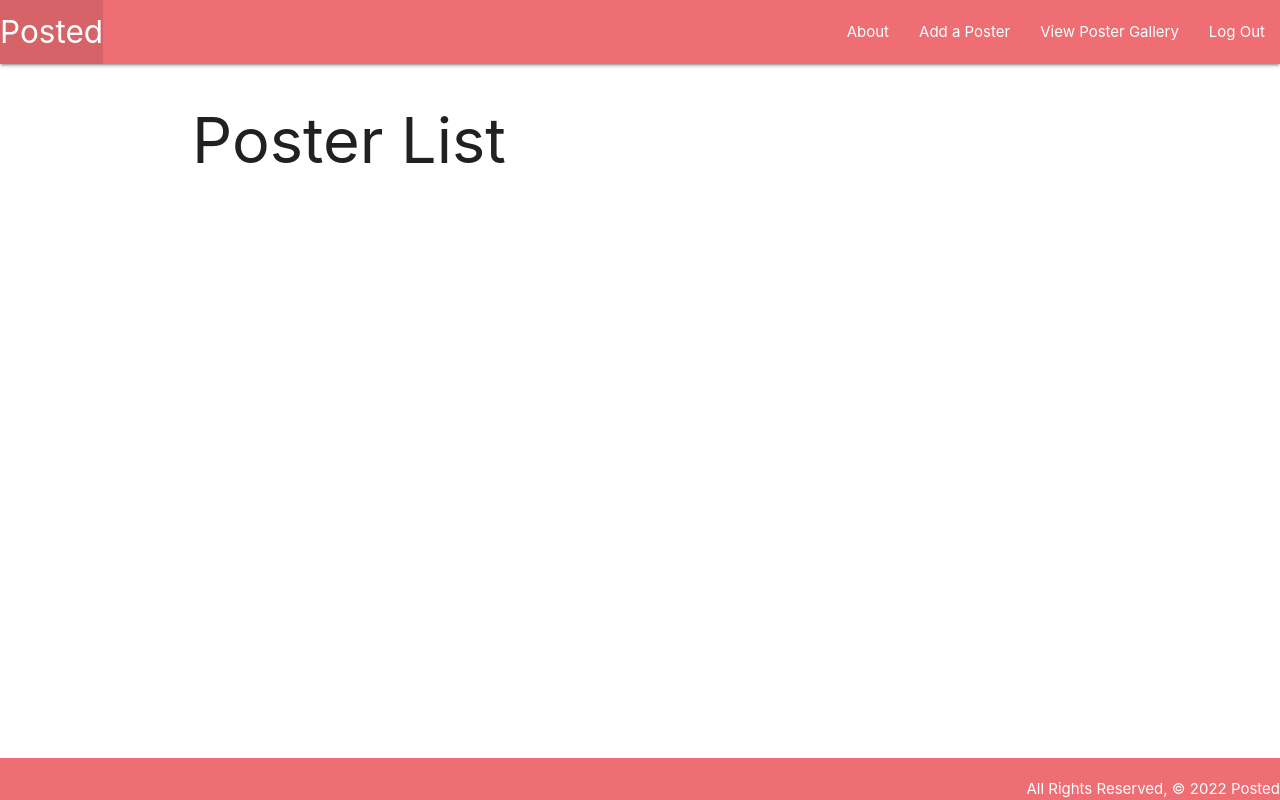
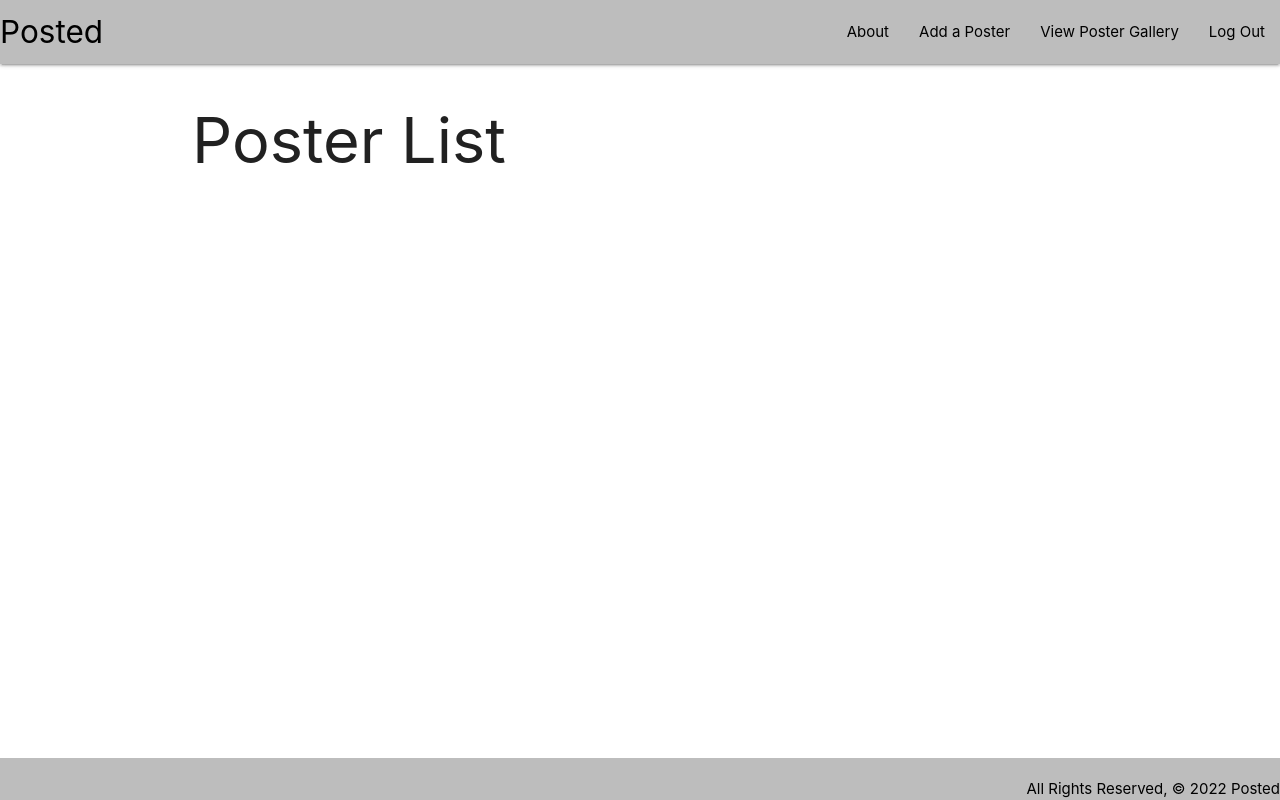
Before and after one commit to mmarvin3/Posted, a Django app: page /posters/ in a window 1280 px wide. Run offline with Django 4.2, Linux system fonts and the light colour scheme; the visitor is signed in with stand-in values (Sample User, id 1); data that the repository does not hold is empty.

Commit message:
styling updates

```diff
--- a/main_app/templates/base.html
+++ b/main_app/templates/base.html
@@ -16,29 +16,29 @@
 <body>
     <header class="navbar-fixed">
         <nav>
-            <div class="nav-wrapper">
+            <div class="nav-wrapper grey lighten-1">
                 <ul>
                     <li>
-                        <a href="/" class="left brand-logo">Posted</a>
+                        <a href="/" class="black-text left grey lighten-1 brand-logo">Posted</a>
                     </li>
                 </ul>
                 <ul class="right">
-                    <li><a href="{% url 'about' %}">About</a></li>
+                    <li><a class="black-text" href="{% url 'about' %}">About</a></li>
                     {% if user.is_authenticated %}
-                    <li><a href="{% url 'posters_create' %}">Add a Poster</a></li>
-                    <li><a href="{% url 'index' %}">View Poster Gallery</a></li>
-                    <li><a href="{% url 'logout' %}">Log Out</a></li>
+                    <li><a class="black-text" href="{% url 'posters_create' %}">Add a Poster</a></li>
+                    <li><a class="black-text" href="{% url 'index' %}">View Poster Gallery</a></li>
+                    <li><a class="black-text" href="{% url 'logout' %}">Log Out</a></li>
                     {% else %}
-                    <li><a href="{% url 'login' %}">Log In</a></li>
-                    <li><a href="{% url 'signup' %}">Sign Up</a></li>
+                    <li><a class="black-text" href="{% url 'login' %}">Log In</a></li>
+                    <li><a class="black-text" href="{% url 'signup' %}">Sign Up</a></li>
                     {% endif %}
                 </ul>
             </div>
         </nav>
     </header>
     <main class="container">{% block content %} {% endblock %}</main>
-    <footer class="page-footer">
-        <div class="right">
+    <footer class="page-footer grey lighten-1">
+        <div class="black-text right grey lighten-1">
             All Rights Reserved, © 2022 Posted
         </div>
     </footer>
--- a/main_app/templates/posters/detail.html
+++ b/main_app/templates/posters/detail.html
@@ -5,6 +5,7 @@
 <div class="card">
     <div class="card-content">
         <span class="card-title">{{ posters.name }}</span>
+        <div class="content-overlay"></div>
         <p>Type: {{ posters.type }}</p>
         <p>Description: {{ posters.description }}</p>
 
--- a/main_app/templates/posters/index.html
+++ b/main_app/templates/posters/index.html
@@ -7,9 +7,14 @@
     <a href="{% url 'detail' poster.id %}">
         <div class="card-content">
             <span class="card-title">{{ poster.name }}</span>
+            <img class="responsive-img card-panel" src="{{photo.url}}">
             <p>Type: {{ poster.type }}</p>
             <p>Description: {{ poster.description }}</p>
         </div>
+        {% for photo in posters.photo_set.all %}
+        <img class="responsive-img card-panel" src="{{photo.url}}">
+        {% empty %}
+        {% endfor %}
     </a>
 </div>
 {% endfor %} {% endblock %}
```
